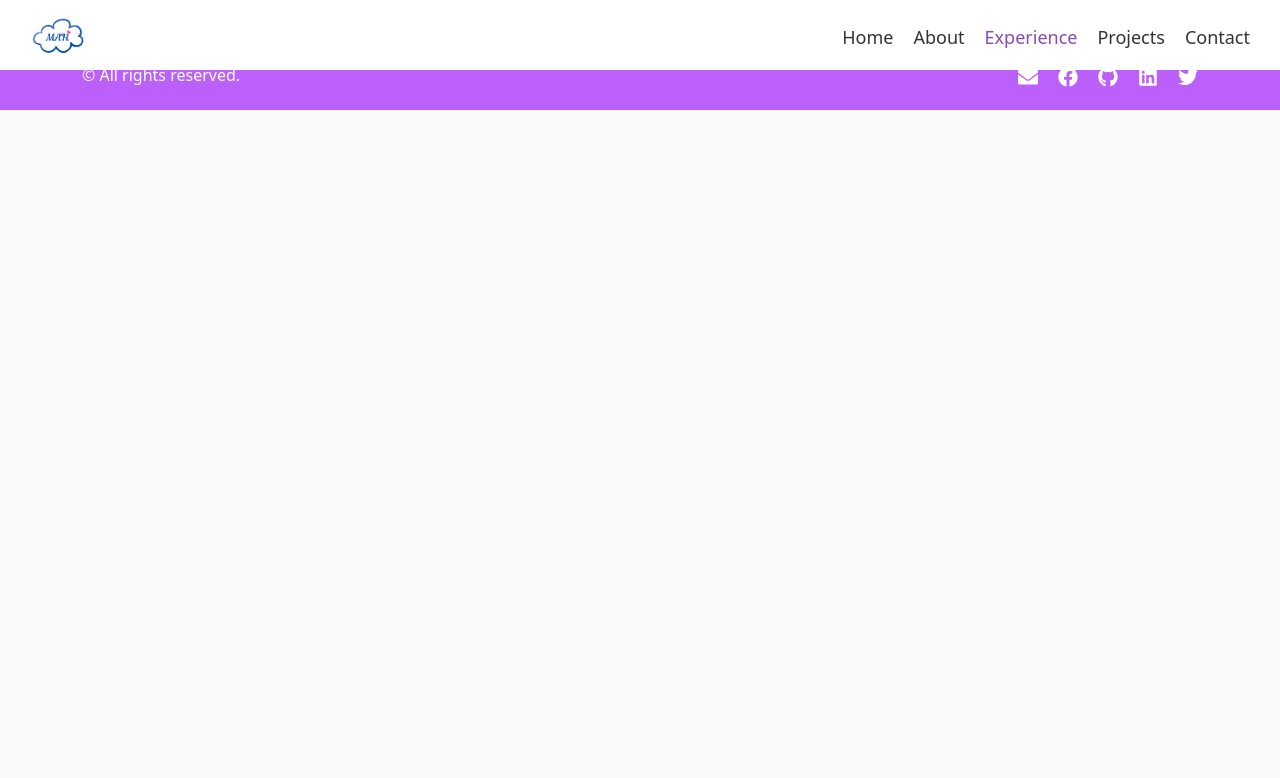
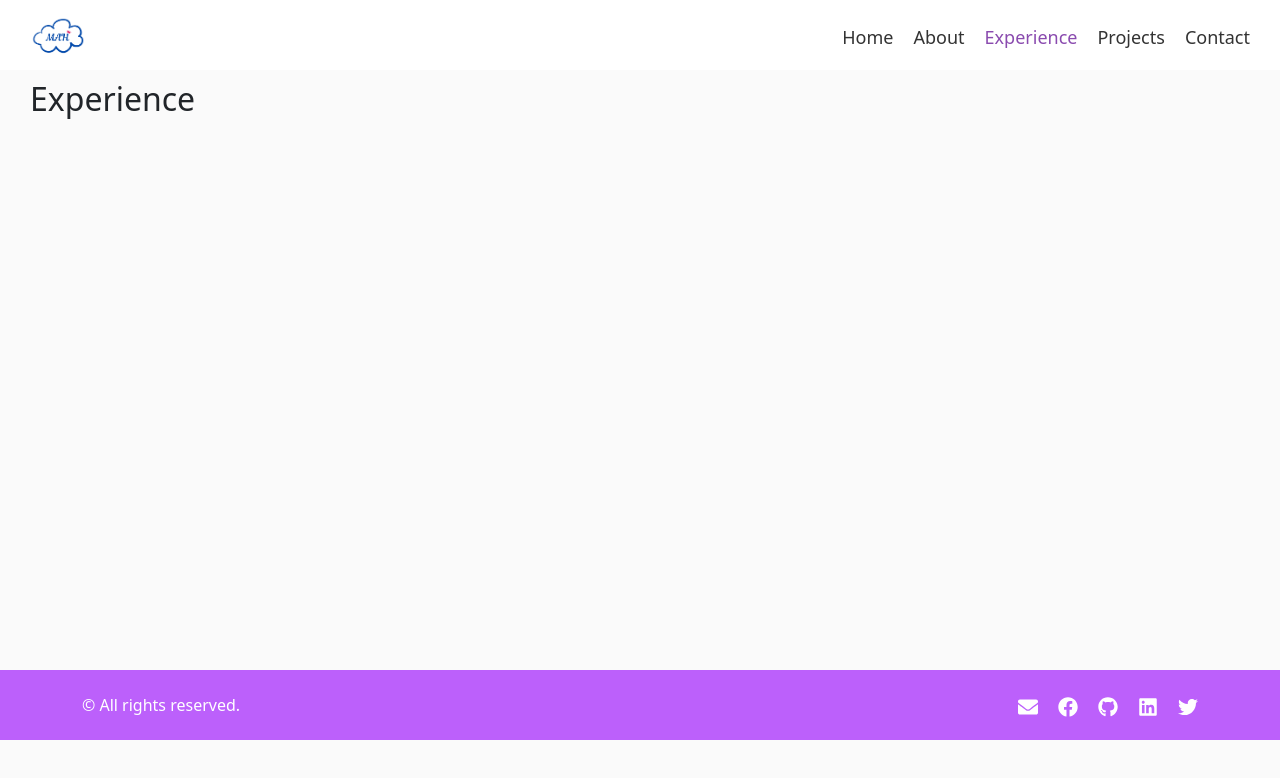
Before and after one commit to MAleemH/muhammad-aleem-hashmi-portfolio, a React (Create React App) app: page /experience in a window 1280 px wide. Before the commit this address had no page. Shown: the top 778 px of the page. Built offline with nearby package versions, Linux system fonts and the light colour scheme.

Commit message:
Imported experience page in App.js

```diff
--- a/src/App.js
+++ b/src/App.js
@@ -6,6 +6,7 @@ import AOS from 'aos';
 import 'aos/dist/aos.css';
 import Home from './components/home';
 import About from './components/about';
+import Experience from './components/experience';
 import Projects from './components/projects';
 import Contact from './components/contact';
 import NotMatch from './components/notMatch';
@@ -24,6 +25,7 @@ function App() {
       <Route path="/" element={<Layout />}>
         <Route index element={<Home />} />
         <Route path="about" element={<About />} />
+        <Route path="experience" element={<Experience />} />
         <Route path="projects" element={<Projects />} />
         <Route path="contact" element={<Contact />} />
         <Route path="*" element={<NotMatch />} />
```
